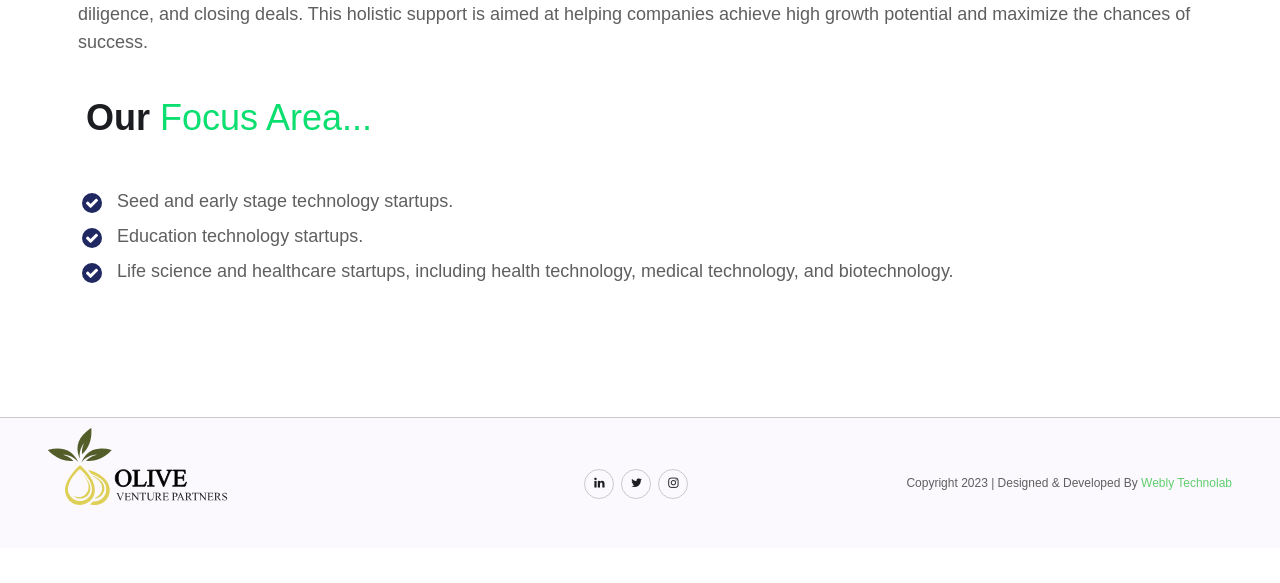
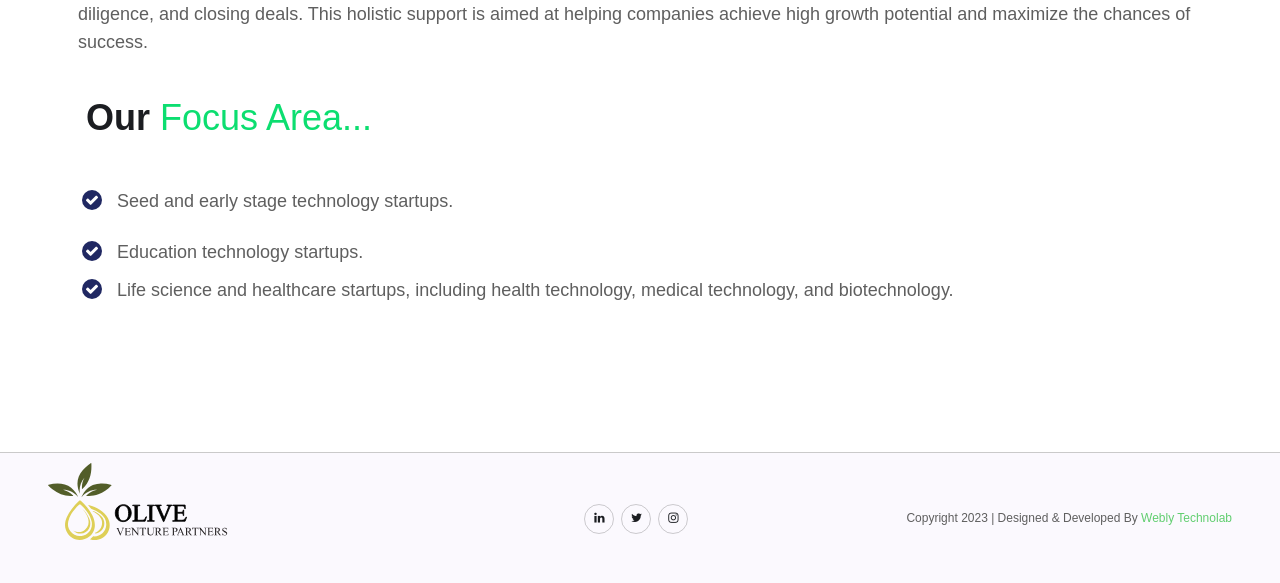
Before and after one commit to anshagarwal012/naresh, a PHP site: page /whoweare in a window 1280 px wide. Shown: the part 360-943 px from the top of the page. Before the commit the page ends 865 px from the top, so only its background shows below. Run offline with PHP 8.4, Linux system fonts and the light colour scheme.

Commit message:
fix who we are

```diff
--- a/whoweare.php
+++ b/whoweare.php
@@ -25,17 +25,17 @@ require('header.php');
                             <!-- </blockquote> -->
                             <div class="dicover-list">
                                 <ul class="list-group">
-                                    <li class="p-1 list-group-item d-flex flex-row align-items-center">
+                                    <li class="p-1 list-group-item d-flex flex-row align-items-start">
                                         <i class="fa fa-check" aria-hidden="true"></i>
-                                        <p class="my-auto">Seed and early stage technology startups.</p>
+                                        <p class="">Seed and early stage technology startups.</p>
                                     </li>
-                                    <li class="p-1 list-group-item d-flex flex-row align-items-center">
+                                    <li class="p-1 list-group-item d-flex flex-row align-items-start">
+                                        <i class="fa fa-check mb-2" aria-hidden="true"></i>
+                                        <p class="mb-0">Education technology startups.</p>
+                                    </li>
+                                    <li class="p-1 list-group-item d-flex flex-row align-items-start">
                                         <i class="fa fa-check" aria-hidden="true"></i>
-                                        <p class="my-auto">Education technology startups.</p>
-                                    </li>
-                                    <li class="p-1 list-group-item d-flex flex-row align-items-center">
-                                        <i class="fa fa-check" aria-hidden="true"></i>
-                                        <p class="my-auto">Life science and healthcare startups, including health technology, medical technology, and biotechnology.</p>
+                                        <p class="">Life science and healthcare startups, including health technology, medical technology, and biotechnology.</p>
                                     </li>
                                 </ul>
                                 <ul>
```
